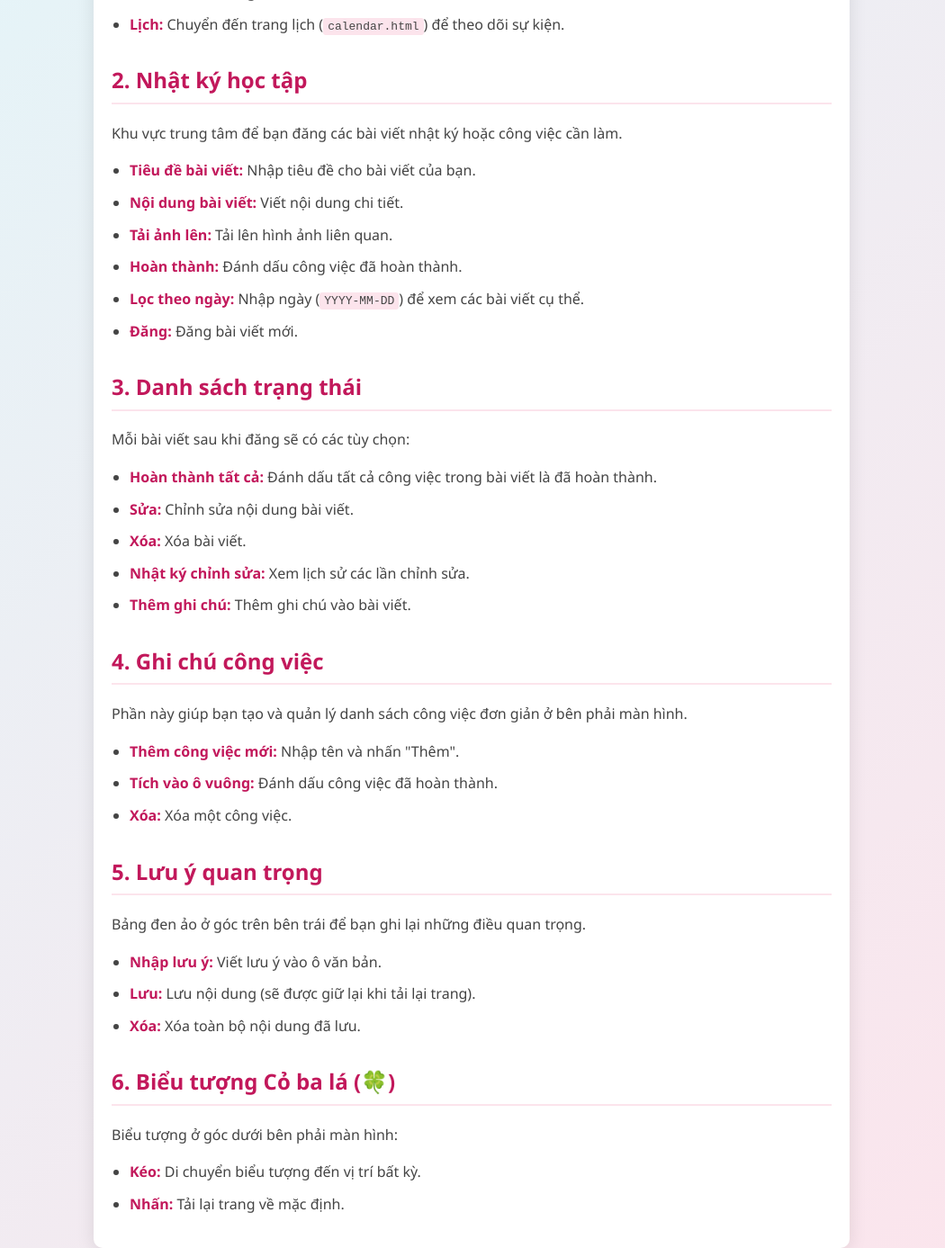
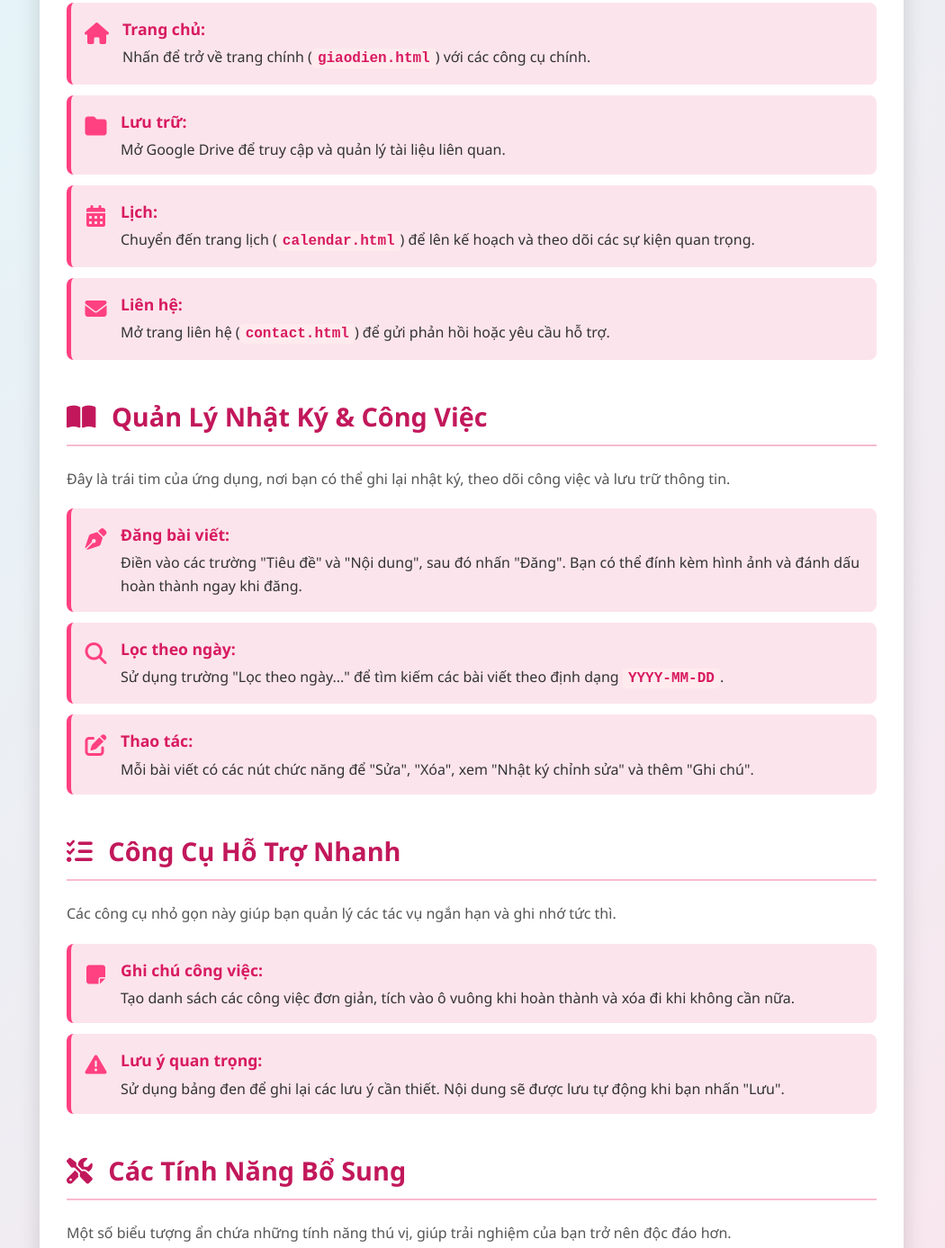
Before and after one commit to huyquocbui2003/bangkhuangplk.hpu.vn, a plain HTML site: page huong_dan_su_dung.html in a window 1280 px wide. Shown: the part 503-1890 px from the top of the page at 90% size, without its empty margins (116-1166 px from the left). Drawn offline with Linux system fonts and the light colour scheme.

Commit message:
huong_dan_su_dung.html

```diff
--- a/huong_dan_su_dung.html
+++ b/huong_dan_su_dung.html
@@ -10,12 +10,12 @@
     />
     <style>
       body {
-        font-family: "Segoe UI", sans-serif;
+        font-family: "Segoe UI", Tahoma, Geneva, Verdana, sans-serif;
         background: linear-gradient(135deg, #e0f7fa, #fce4ec);
         margin: 0;
         padding: 0;
         line-height: 1.6;
-        color: #444;
+        color: #333;
       }
       .top-buttons-container {
         position: sticky;
@@ -29,16 +29,10 @@
         border-radius: 10px;
         box-shadow: none;
       }
-      .home-button,
-      .drive-button,
-      .calendar-button {
+      .top-buttons-container a {
         display: flex;
         align-items: center;
-        background: linear-gradient(
-          to right,
-          #ff80ab,
-          #f48fb1
-        );
+        background: linear-gradient(to right, #ff80ab, #f48fb1);
         color: white;
         border: none;
         padding: 10px 15px;
@@ -46,48 +40,98 @@
         cursor: pointer;
         font-weight: bold;
         box-shadow: 0 2px 5px rgba(0, 0, 0, 0.2);
-        transition: transform 0.2s;
+        transition: transform 0.2s, box-shadow 0.2s;
         text-decoration: none;
       }
-      .home-button:hover,
-      .drive-button:hover,
-      .calendar-button:hover {
+      .top-buttons-container a:hover {
         transform: scale(1.05);
+        box-shadow: 0 4px 10px rgba(0, 0, 0, 0.3);
       }
       .container {
-        max-width: 800px;
-        margin: 80px auto 20px;
-        padding: 20px;
+        max-width: 900px;
+        margin: 80px auto 40px;
+        padding: 30px;
         background-color: #fff;
-        border-radius: 10px;
-        box-shadow: 0 4px 20px rgba(0, 0, 0, 0.1);
+        border-radius: 15px;
+        box-shadow: 0 8px 25px rgba(0, 0, 0, 0.15);
       }
       h1 {
         text-align: center;
-        color: #ff4081;
-        margin-bottom: 20px;
+        color: #d81b60;
+        font-size: 2.5em;
+        margin-bottom: 15px;
+        text-shadow: 1px 1px 2px rgba(0, 0, 0, 0.1);
+      }
+      .slogan {
+        text-align: center;
+        color: #888;
+        font-style: italic;
+        margin-bottom: 30px;
+        font-size: 1.1em;
       }
       h2 {
         color: #c2185b;
-        border-bottom: 2px solid #fce4ec;
-        padding-bottom: 5px;
-        margin-top: 30px;
+        border-bottom: 2px solid #f8bbd0;
+        padding-bottom: 8px;
+        margin-top: 40px;
+        font-size: 1.8em;
       }
-      ul {
-        list-style-type: disc;
-        padding-left: 20px;
+      h2 i {
+        margin-right: 10px;
       }
-      li {
-        margin-bottom: 10px;
+      .section-description {
+        margin-bottom: 20px;
+        color: #555;
       }
-      strong {
-        color: #c2185b;
+      .feature-list {
+        list-style-type: none;
+        padding: 0;
+      }
+      .feature-list li {
+        background-color: #fce4ec;
+        border-left: 5px solid #ff4081;
+        padding: 15px;
+        margin-bottom: 12px;
+        border-radius: 8px;
+        transition: background-color 0.3s;
+        display: flex;
+        align-items: flex-start;
+      }
+      .feature-list li:hover {
+        background-color: #f8bbd0;
+      }
+      .feature-list li .icon {
+        font-size: 1.5em;
+        color: #ff4081;
+        margin-right: 15px;
+        min-width: 25px;
+        text-align: center;
+      }
+      .feature-list li strong {
+        color: #d81b60;
+        font-size: 1.1em;
+        display: block;
+        margin-bottom: 5px;
+      }
+      .feature-list li p {
+        margin: 0;
+        color: #444;
       }
       code {
-        background-color: #fce4ec;
-        padding: 2px 5px;
-        border-radius: 3px;
-        font-family: monospace;
+        background-color: #ffebee;
+        padding: 2px 6px;
+        border-radius: 4px;
+        font-family: "Courier New", Courier, monospace;
+        color: #d81b60;
+        font-weight: bold;
+      }
+      .footer {
+        text-align: center;
+        margin-top: 40px;
+        padding-top: 20px;
+        border-top: 1px solid #eee;
+        color: #888;
+        font-size: 0.9em;
       }
     </style>
   </head>
@@ -106,110 +150,136 @@
       <a class="calendar-button" href="calendar.html">
         <i class="fas fa-calendar-alt"></i> Lịch
       </a>
+      <a class="contact-button" href="contact.html">
+        <i class="fas fa-envelope"></i> Liên hệ
+      </a>
     </div>
 
     <div class="container">
-      <h1>Hướng Dẫn Sử Dụng Giao Diện Web</h1>
-      <p>
-        Giao diện web này được thiết kế để bạn quản lý công việc và nhật ký học
-        tập một cách dễ dàng. Dưới đây là các phần chính và cách sử dụng chúng:
+      <h1>Cẩm Nang Sử Dụng</h1>
+      <p class="slogan">
+        Chào mừng bạn đến với công cụ quản lý thời gian học tập do BangKhuang187
+        phát triển. Cẩm nang này được thiết kế để giúp bạn nhanh chóng làm quen
+        và tận dụng tối đa các tính năng của website.
       </p>
 
-      <h2>1. Thanh điều hướng</h2>
-      <p>Thanh điều hướng ở góc trên bên trái màn hình bao gồm ba nút chính:</p>
-      <ul>
+      <h2><i class="fas fa-compass"></i> Thanh Điều Hướng Cơ Bản</h2>
+      <p class="section-description">
+        Thanh điều hướng ở góc trên bên trái giúp bạn di chuyển giữa các trang
+        chức năng một cách nhanh chóng.
+      </p>
+      <ul class="feature-list">
         <li>
-          <strong>Home:</strong> Quay lại trang chính (<code>giaodien.html</code>).
+          <span class="icon"><i class="fas fa-home"></i></span>
+          <div>
+            <strong>Trang chủ:</strong> Nhấn để trở về trang chính
+            (<code>giaodien.html</code>) với các công cụ chính.
+          </div>
         </li>
         <li>
-          <strong>Lưu trữ:</strong> Mở Google Drive để lưu trữ tài liệu.
+          <span class="icon"><i class="fas fa-folder"></i></span>
+          <div>
+            <strong>Lưu trữ:</strong> Mở Google Drive để truy cập và quản lý tài
+            liệu liên quan.
+          </div>
         </li>
         <li>
-          <strong>Lịch:</strong> Chuyển đến trang lịch (<code>calendar.html</code>)
-          để theo dõi sự kiện.
+          <span class="icon"><i class="fas fa-calendar-alt"></i></span>
+          <div>
+            <strong>Lịch:</strong> Chuyển đến trang lịch
+            (<code>calendar.html</code>) để lên kế hoạch và theo dõi các sự kiện
+            quan trọng.
+          </div>
+        </li>
+        <li>
+          <span class="icon"><i class="fas fa-envelope"></i></span>
+          <div>
+            <strong>Liên hệ:</strong> Mở trang liên hệ
+            (<code>contact.html</code>) để gửi phản hồi hoặc yêu cầu hỗ trợ.
+          </div>
         </li>
       </ul>
 
-      <h2>2. Nhật ký học tập</h2>
-      <p>
-        Khu vực trung tâm để bạn đăng các bài viết nhật ký hoặc công việc cần
-        làm.
+      <h2><i class="fas fa-book-open"></i> Quản Lý Nhật Ký & Công Việc</h2>
+      <p class="section-description">
+        Đây là trái tim của ứng dụng, nơi bạn có thể ghi lại nhật ký, theo dõi
+        công việc và lưu trữ thông tin.
       </p>
-      <ul>
+      <ul class="feature-list">
         <li>
-          <strong>Tiêu đề bài viết:</strong> Nhập tiêu đề cho bài viết của bạn.
+          <span class="icon"><i class="fas fa-pen-nib"></i></span>
+          <div>
+            <strong>Đăng bài viết:</strong> Điền vào các trường "Tiêu đề" và
+            "Nội dung", sau đó nhấn "Đăng". Bạn có thể đính kèm hình ảnh và đánh
+            dấu hoàn thành ngay khi đăng.
+          </div>
         </li>
         <li>
-          <strong>Nội dung bài viết:</strong> Viết nội dung chi tiết.
+          <span class="icon"><i class="fas fa-search"></i></span>
+          <div>
+            <strong>Lọc theo ngày:</strong> Sử dụng trường "Lọc theo ngày..." để
+            tìm kiếm các bài viết theo định dạng <code>YYYY-MM-DD</code>.
+          </div>
         </li>
         <li>
-          <strong>Tải ảnh lên:</strong> Tải lên hình ảnh liên quan.
-        </li>
-        <li>
-          <strong>Hoàn thành:</strong> Đánh dấu công việc đã hoàn thành.
-        </li>
-        <li>
-          <strong>Lọc theo ngày:</strong> Nhập ngày (<code>YYYY-MM-DD</code>) để
-          xem các bài viết cụ thể.
-        </li>
-        <li><strong>Đăng:</strong> Đăng bài viết mới.</li>
-      </ul>
-
-      <h2>3. Danh sách trạng thái</h2>
-      <p>Mỗi bài viết sau khi đăng sẽ có các tùy chọn:</p>
-      <ul>
-        <li>
-          <strong>Hoàn thành tất cả:</strong> Đánh dấu tất cả công việc trong
-          bài viết là đã hoàn thành.
-        </li>
-        <li><strong>Sửa:</strong> Chỉnh sửa nội dung bài viết.</li>
-        <li><strong>Xóa:</strong> Xóa bài viết.</li>
-        <li>
-          <strong>Nhật ký chỉnh sửa:</strong> Xem lịch sử các lần chỉnh sửa.
-        </li>
-        <li><strong>Thêm ghi chú:</strong> Thêm ghi chú vào bài viết.</li>
-      </ul>
-
-      <h2>4. Ghi chú công việc</h2>
-      <p>
-        Phần này giúp bạn tạo và quản lý danh sách công việc đơn giản ở bên
-        phải màn hình.
-      </p>
-      <ul>
-        <li>
-          <strong>Thêm công việc mới:</strong> Nhập tên và nhấn "Thêm".
-        </li>
-        <li>
-          <strong>Tích vào ô vuông:</strong> Đánh dấu công việc đã hoàn thành.
-        </li>
-        <li><strong>Xóa:</strong> Xóa một công việc.</li>
-      </ul>
-
-      <h2>5. Lưu ý quan trọng</h2>
-      <p>
-        Bảng đen ảo ở góc trên bên trái để bạn ghi lại những điều quan trọng.
-      </p>
-      <ul>
-        <li>
-          <strong>Nhập lưu ý:</strong> Viết lưu ý vào ô văn bản.
-        </li>
-        <li>
-          <strong>Lưu:</strong> Lưu nội dung (sẽ được giữ lại khi tải lại
-          trang).
-        </li>
-        <li>
-          <strong>Xóa:</strong> Xóa toàn bộ nội dung đã lưu.
+          <span class="icon"><i class="fas fa-edit"></i></span>
+          <div>
+            <strong>Thao tác:</strong> Mỗi bài viết có các nút chức năng để
+            "Sửa", "Xóa", xem "Nhật ký chỉnh sửa" và thêm "Ghi chú".
+          </div>
         </li>
       </ul>
 
-      <h2>6. Biểu tượng Cỏ ba lá (🍀)</h2>
-      <p>Biểu tượng ở góc dưới bên phải màn hình:</p>
-      <ul>
+      <h2><i class="fas fa-tasks"></i> Công Cụ Hỗ Trợ Nhanh</h2>
+      <p class="section-description">
+        Các công cụ nhỏ gọn này giúp bạn quản lý các tác vụ ngắn hạn và ghi nhớ
+        tức thì.
+      </p>
+      <ul class="feature-list">
         <li>
-          <strong>Kéo:</strong> Di chuyển biểu tượng đến vị trí bất kỳ.
+          <span class="icon"><i class="fas fa-sticky-note"></i></span>
+          <div>
+            <strong>Ghi chú công việc:</strong> Tạo danh sách các công việc đơn
+            giản, tích vào ô vuông khi hoàn thành và xóa đi khi không cần nữa.
+          </div>
         </li>
-        <li><strong>Nhấn:</strong> Tải lại trang về mặc định.</li>
+        <li>
+          <span class="icon"><i class="fas fa-exclamation-triangle"></i></span>
+          <div>
+            <strong>Lưu ý quan trọng:</strong> Sử dụng bảng đen để ghi lại các
+            lưu ý cần thiết. Nội dung sẽ được lưu tự động khi bạn nhấn "Lưu".
+          </div>
+        </li>
       </ul>
+
+      <h2><i class="fas fa-tools"></i> Các Tính Năng Bổ Sung</h2>
+      <p class="section-description">
+        Một số biểu tượng ẩn chứa những tính năng thú vị, giúp trải nghiệm của
+        bạn trở nên độc đáo hơn.
+      </p>
+      <ul class="feature-list">
+        <li>
+          <div>
+            <strong>Cỏ ba lá (🍀):</strong> Di chuyển biểu tượng này bằng cách
+            kéo. Nhấn vào nó để tải lại trang về trạng thái ban đầu.
+          </div>
+        </li>
+        <li>
+          <div>
+            <strong>Cá voi (🐋):</strong> Biểu tượng này có thể phát nhạc. Nhấn
+            để bật/tắt và tận hưởng âm nhạc nhẹ nhàng.
+          </div>
+        </li>
+      </ul>
+
+      <div class="footer">
+        Dự án này bắt đầu được nghiên cứu từ ngày 17/7/2025 và chính thức hoàn
+        thành vào ngày 17/8/2025. Website được thiết kế như một công cụ đắc lực
+        để hỗ trợ bạn trong việc quản lý thời gian học tập, cập nhật tiến độ và
+        theo dõi các mục tiêu đã đề ra. BangKhuang187 xin chân thành cảm ơn sự
+        giúp sức của Gemini 2.5 và ChatGPT đã đồng hành trong quá trình thực
+        hiện.
+      </div>
     </div>
   </body>
 </html>
```
